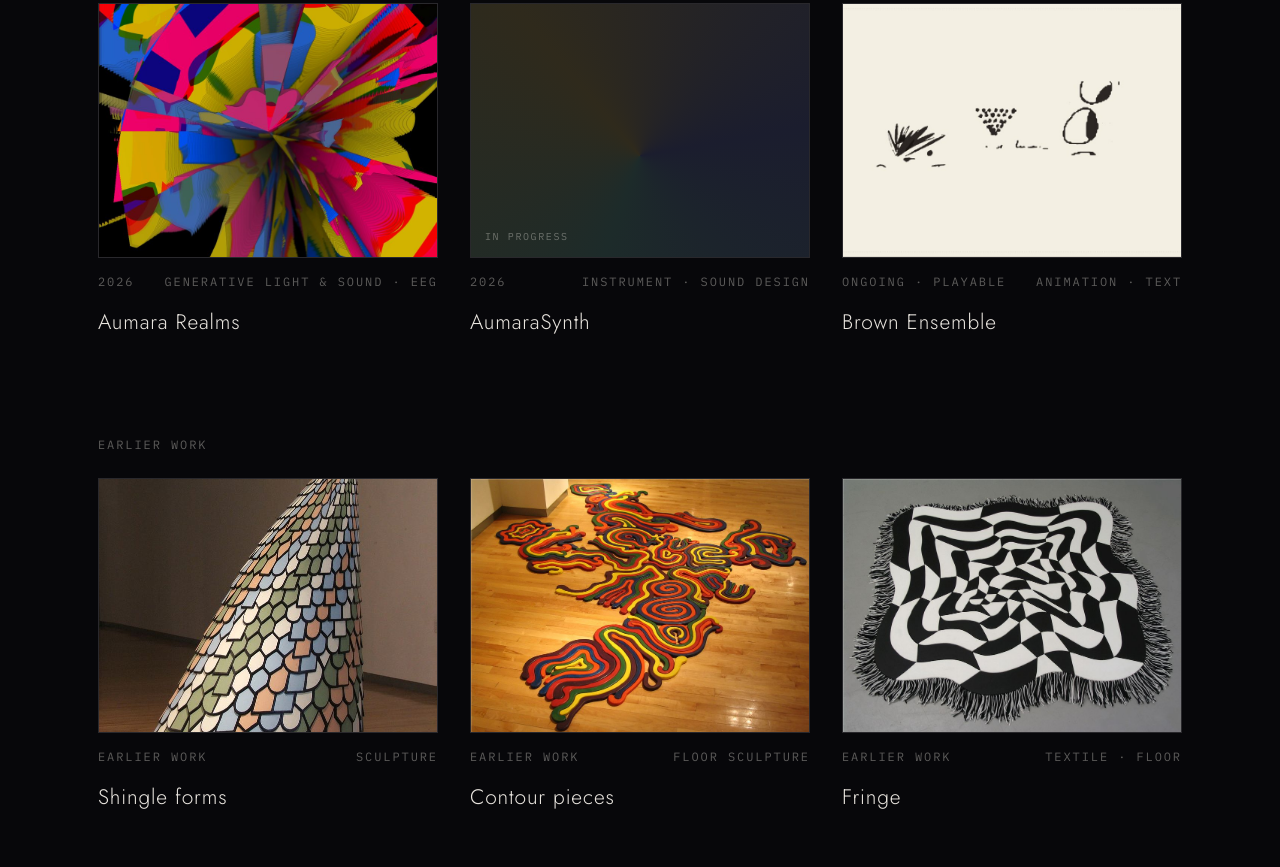
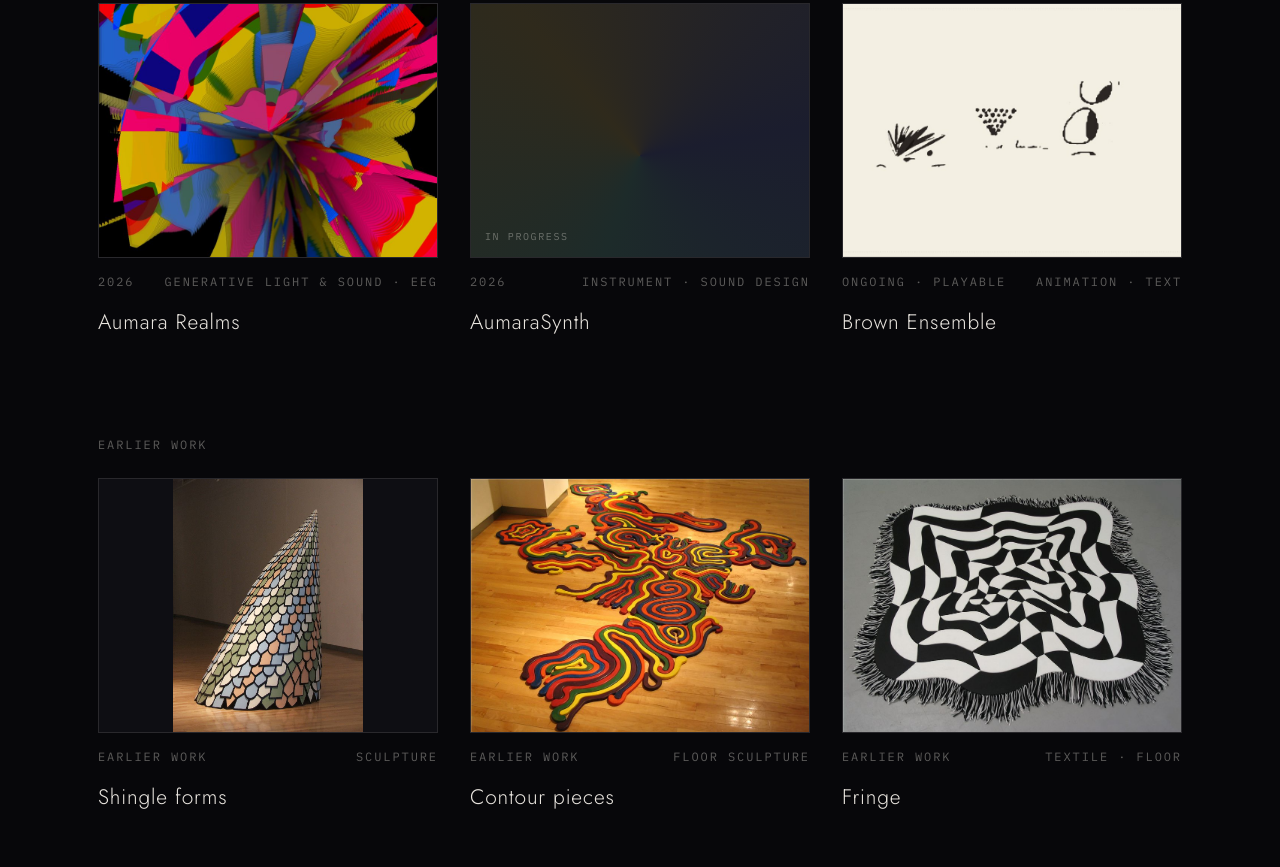
Before and after one commit to eamonjbrown/eamonbrown.com, a plain HTML site: page work.html in a window 1280 px wide. Shown: the part 319-1186 px from the top of the page. Drawn offline with Linux system fonts and the light colour scheme.

Commit message:
Work: show the full portrait cone photo (no crop)

```diff
--- a/work.html
+++ b/work.html
@@ -41,7 +41,7 @@
   <h2 class="section-label kicker">Earlier work</h2>
   <section class="works">
     <a class="work-card" href="shingles.html">
-      <div class="thumb"><img src="art-01-t.jpg" alt="Shingle forms" loading="lazy"></div>
+      <div class="thumb"><img src="art-01-t.jpg" alt="Shingle forms" loading="lazy" style="object-fit: contain"></div>
       <div class="meta"><span class="kicker">Earlier work</span><span class="kicker">Sculpture</span></div>
       <h2>Shingle forms</h2>
     </a>
```
